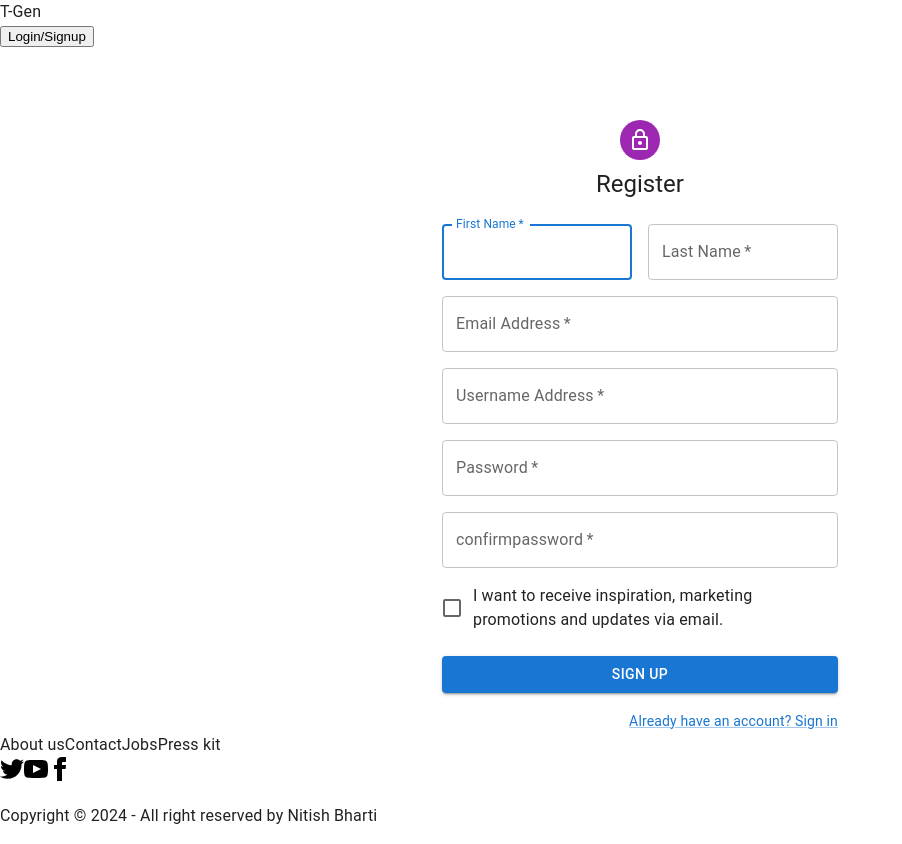
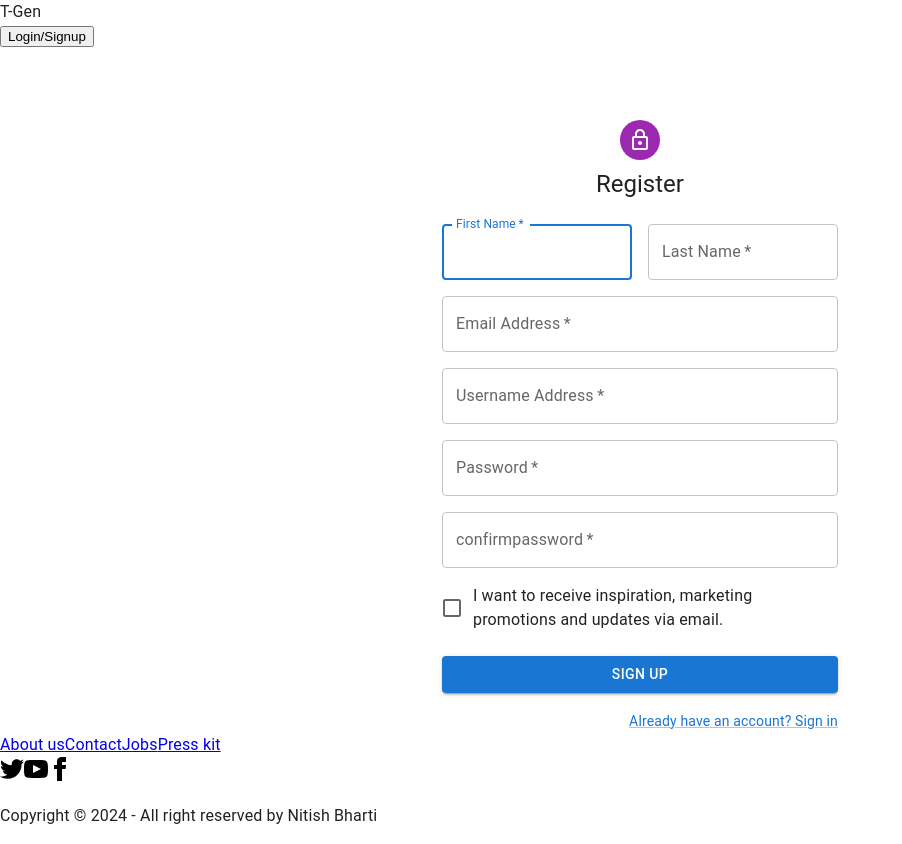
Before and after one commit to nitishgiri007/ai-test-question-generator-frontend, a React (Create React App) app: page /signup in a window 1280 px wide. Shown: the whole page, without its empty margins (0-902 px from the left). Built offline with nearby package versions, Linux system fonts and the light colour scheme.

Commit message:
added the link tag instead of <a>

```diff
--- a/src/components/dashboard/footer/footer.js
+++ b/src/components/dashboard/footer/footer.js
@@ -1,17 +1,18 @@
 import React from "react";
+import { Link } from "react-router-dom"; // Import the Link component from react-router-dom
 
 const FooterPage = () => {
   return (
     <footer className="footer footer-center p-10 bg-base-200 text-base-content rounded" data-theme="dark">
       <nav className="grid grid-flow-col gap-4">
-        <a className="link link-hover">About us</a>
-        <a className="link link-hover">Contact</a>
-        <a className="link link-hover">Jobs</a>
-        <a className="link link-hover">Press kit</a>
+        <Link to="/about" className="link link-hover">About us</Link>
+        <Link to="/contact" className="link link-hover">Contact</Link>
+        <Link to="/jobs" className="link link-hover">Jobs</Link>
+        <Link to="/press-kit" className="link link-hover">Press kit</Link>
       </nav>
       <nav>
         <div className="grid grid-flow-col gap-4">
-          <a>
+          <Link to="/facebook">
             <svg
               xmlns="http://www.w3.org/2000/svg"
               width="24"
@@ -21,8 +22,8 @@ const FooterPage = () => {
             >
               <path d="M24 4.557c-.883.392-1.832.656-2.828.775 1.017-.609 1.798-1.574 2.165-2.724-.951.564-2.005.974-3.127 1.195-.897-.957-2.178-1.555-3.594-1.555-3.179 0-5.515 2.966-4.797 6.045-4.091-.205-7.719-2.165-10.148-5.144-1.29 2.213-.669 5.108 1.523 6.574-.806-.026-1.566-.247-2.229-.616-.054 2.281 1.581 4.415 3.949 4.89-.693.188-1.452.232-2.224.084.626 1.956 2.444 3.379 4.6 3.419-2.07 1.623-4.678 2.348-7.29 2.04 2.179 1.397 4.768 2.212 7.548 2.212 9.142 0 14.307-7.721 13.995-14.646.962-.695 1.797-1.562 2.457-2.549z"></path>
             </svg>
-          </a>
-          <a>
+          </Link>
+          <Link to="/twitter">
             <svg
               xmlns="http://www.w3.org/2000/svg"
               width="24"
@@ -32,8 +33,8 @@ const FooterPage = () => {
             >
               <path d="M19.615 3.184c-3.604-.246-11.631-.245-15.23 0-3.897.266-4.356 2.62-4.385 8.816.029 6.185.484 8.549 4.385 8.816 3.6.245 11.626.246 15.23 0 3.897-.266 4.356-2.62 4.385-8.816-.029-6.185-.484-8.549-4.385-8.816zm-10.615 12.816v-8l8 3.993-8 4.007z"></path>
             </svg>
-          </a>
-          <a>
+          </Link>
+          <Link to="/instagram">
             <svg
               xmlns="http://www.w3.org/2000/svg"
               width="24"
@@ -43,7 +44,7 @@ const FooterPage = () => {
             >
               <path d="M9 8h-3v4h3v12h5v-12h3.642l.358-4h-4v-1.667c0-.955.192-1.333 1.115-1.333h2.885v-5h-3.808c-3.596 0-5.192 1.583-5.192 4.615v3.385z"></path>
             </svg>
-          </a>
+          </Link>
         </div>
       </nav>
       <aside>
--- a/src/components/signuUP/signupComponent.js
+++ b/src/components/signuUP/signupComponent.js
@@ -16,6 +16,7 @@ import Button from "@mui/material/Button";
 import Link from "@mui/material/Link";
 
 // Yup schema for validation
+
 const schema = Yup.object().shape({
   firstName: Yup.string().required("First Name is required"),
   lastName: Yup.string().required("Last Name is required"),
--- a/src/index.js
+++ b/src/index.js
@@ -2,14 +2,11 @@ import React from 'react';
 import ReactDOM from 'react-dom/client';
 import './index.css';
 import App from './App';
-// import SignUp from './components/signuUP/signupComponst';
-// import SignInSide from './components/signIn/signIn';
-import Content from './components/dashboard/content/content';
+
 
 const root = ReactDOM.createRoot(document.getElementById('root'));
 root.render(
   <React.StrictMode>
-    {/* <Content /> */}
     <App />
   </React.StrictMode>
 );
```
